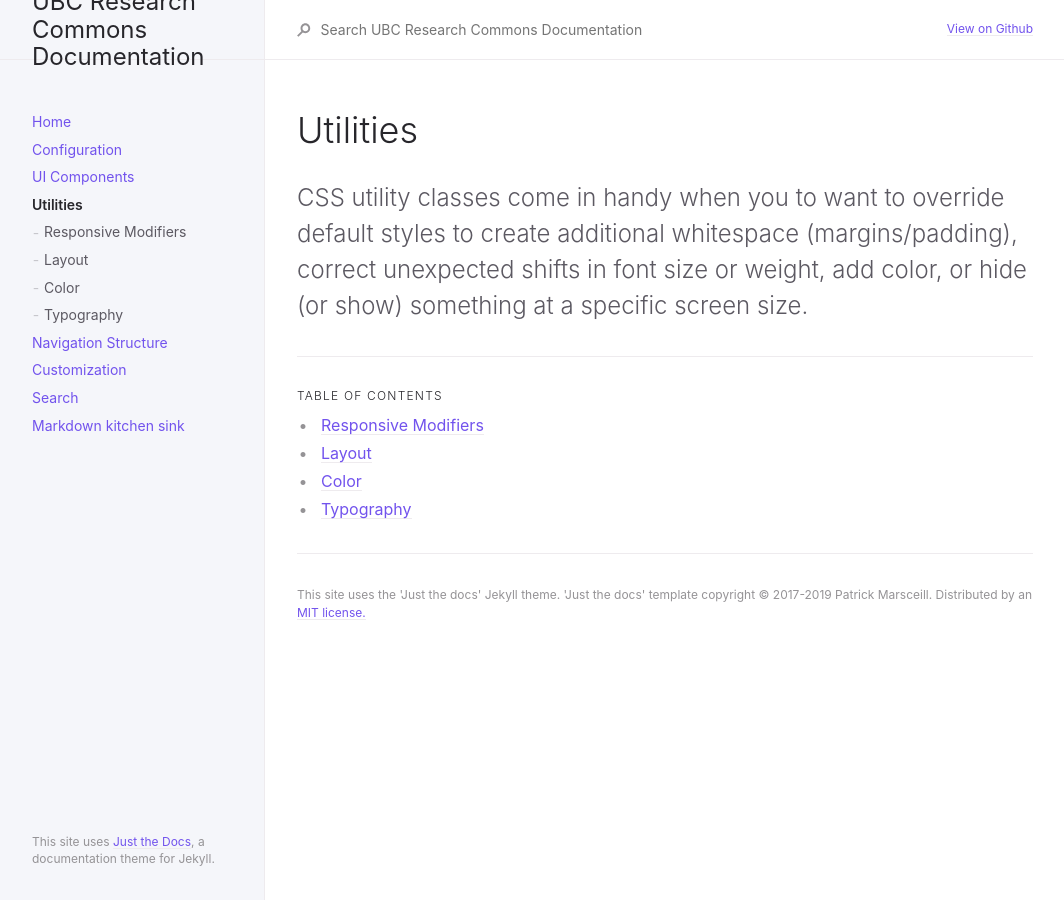
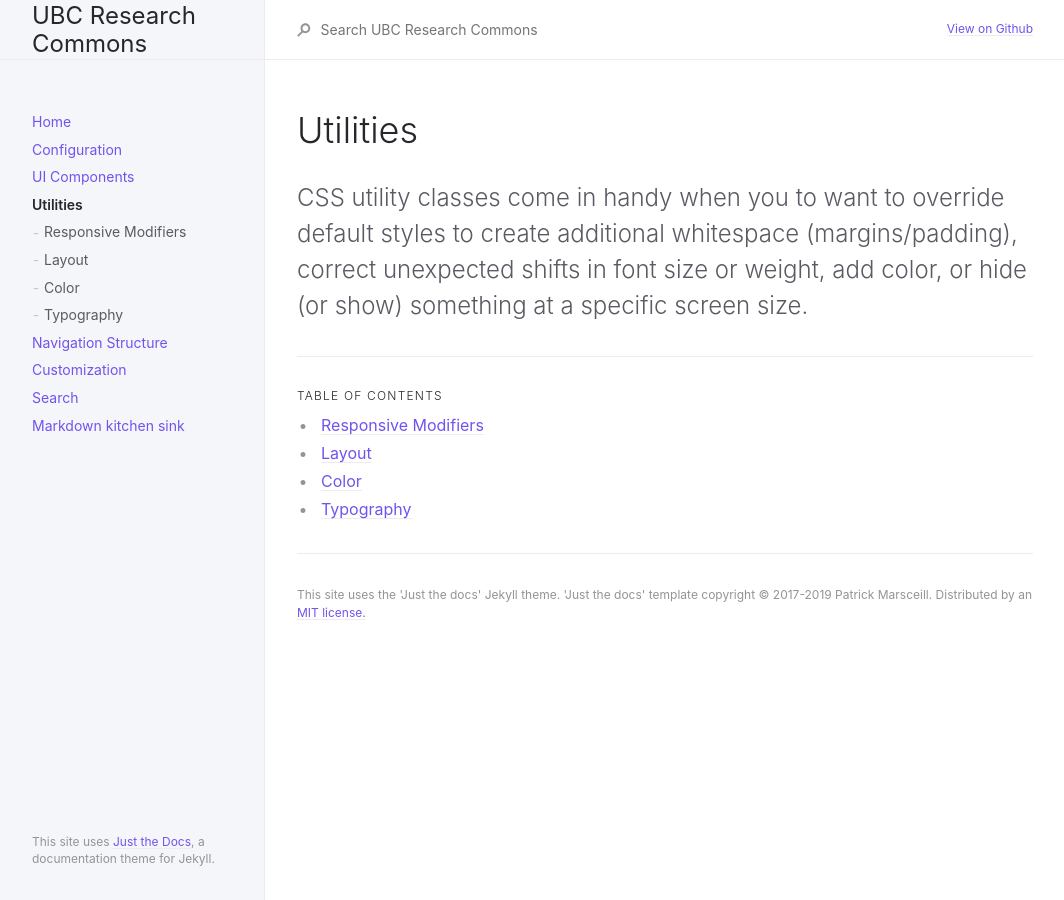
Before and after one commit to sarahblay/rc-docs, a Jekyll site: the page built from docs/utilities/utilities.md, in a window 1280 px wide. Shown: the whole page, without its empty margins (107-1171 px from the left). Built offline with Jekyll 4.4.1, drawn with Linux system fonts in a browser that asks for light colours; part of the change alters nothing that is shown.

Commit message:
Update _config.yml

```diff
--- a/_config.yml
+++ b/_config.yml
@@ -13,8 +13,8 @@
 # you will see them accessed via {{ site.title }}, {{ site.github_repo }}, and so on.
 # You can create any custom variable you would like, and they will be accessible
 # in the templates via {{ site.myvariable }}.
-title: UBC Research Commons Documentation
-description:
+title: UBC Research Commons
+description: Documentation
 baseurl: "/rc-docs" # the subpath of your site, e.g. /blog
 url: "https://ubcresearchcommons.github.io" # the base hostname & protocol for your site, e.g. http://example.com
 
```
